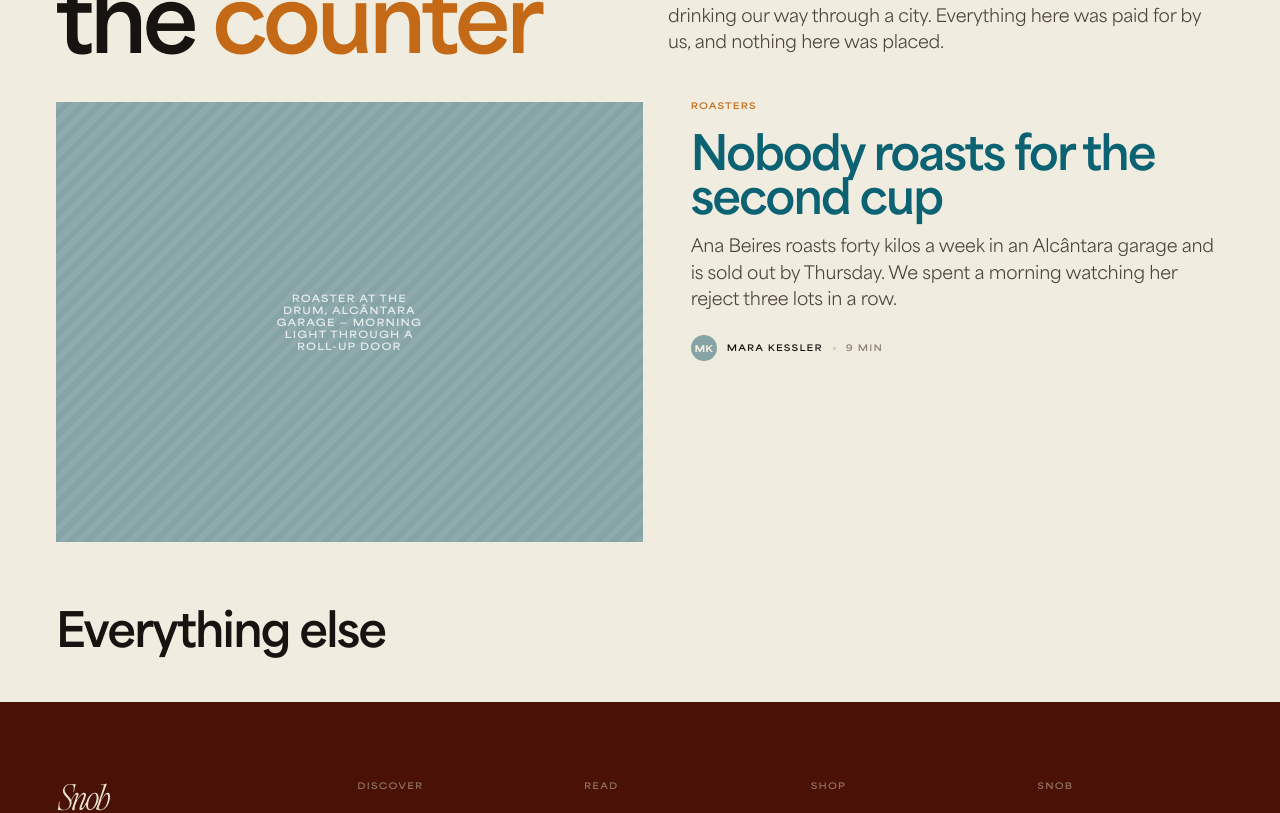
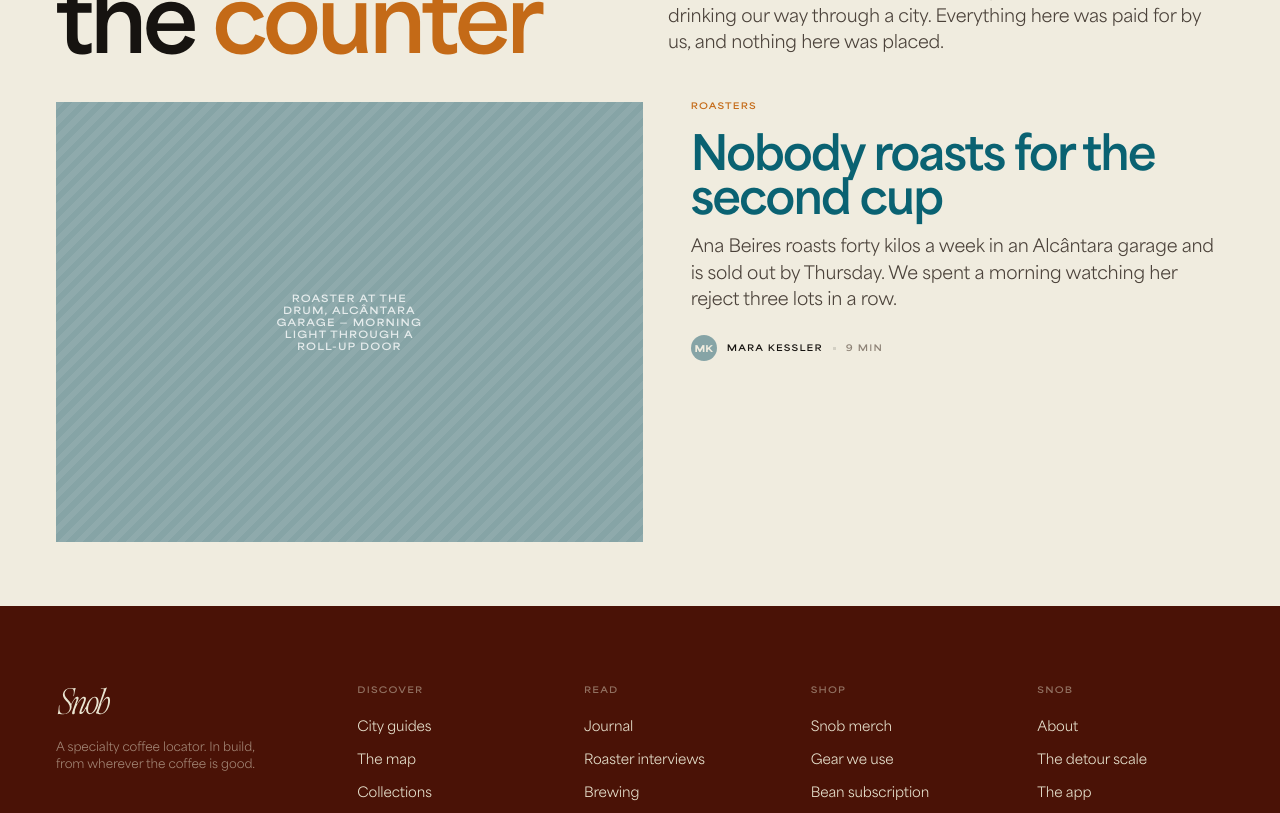
Before and after one commit to ethan8damax/Coffee-SNOB, a Next.js app in the folder apps/web/: page /journal in a window 1280 px wide. Shown: the part 327-1140 px from the top of the page. Built offline with nearby package versions, Linux system fonts and the light colour scheme.

Commit message:
404 draft posts at their direct URL, hide empty Journal index section

```diff
--- a/apps/web/app/journal/[slug]/page.tsx
+++ b/apps/web/app/journal/[slug]/page.tsx
@@ -11,7 +11,7 @@ export function generateStaticParams() {
 export default async function JournalPostPage({ params }: { params: Promise<{ slug: string }> }) {
   const { slug } = await params;
   const post = getJournalPost(slug);
-  if (!post) notFound();
+  if (!post || post.frontmatter.draft) notFound();
 
   return (
     <div className="snob-web">
--- a/apps/web/app/journal/page.tsx
+++ b/apps/web/app/journal/page.tsx
@@ -35,6 +35,7 @@ export default function JournalIndexPage() {
           </div>
         </section>
       )}
+      {rest.length > 0 && (
         <section className="jindex">
           <div className="wrap">
             <div className="sec-head"><h2 className="h2" style={{ marginTop: 0 }}>Everything else</h2></div>
@@ -56,6 +57,7 @@ export default function JournalIndexPage() {
             </div>
           </div>
         </section>
+      )}
       <WebFooter />
     </div>
   );
```
Lines whose indentation alone changed are shown as unchanged.
